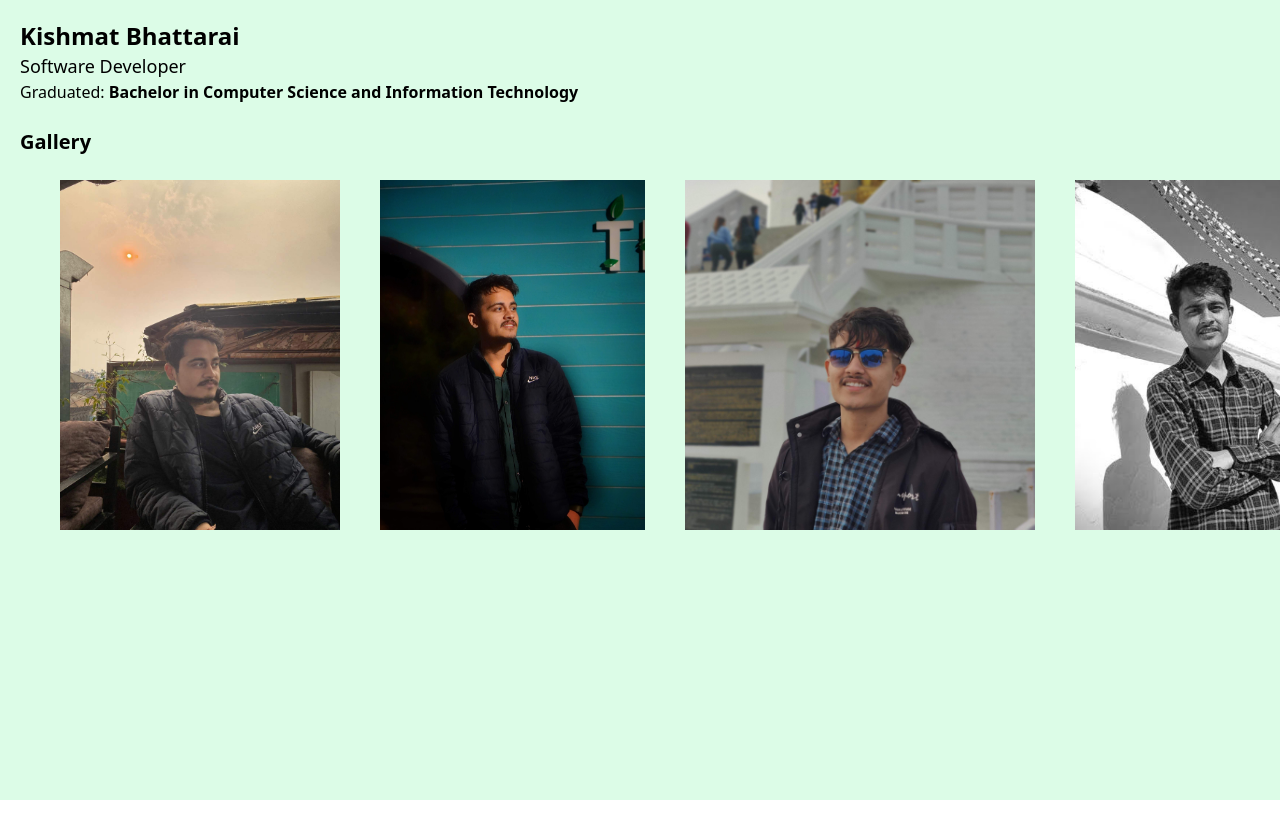
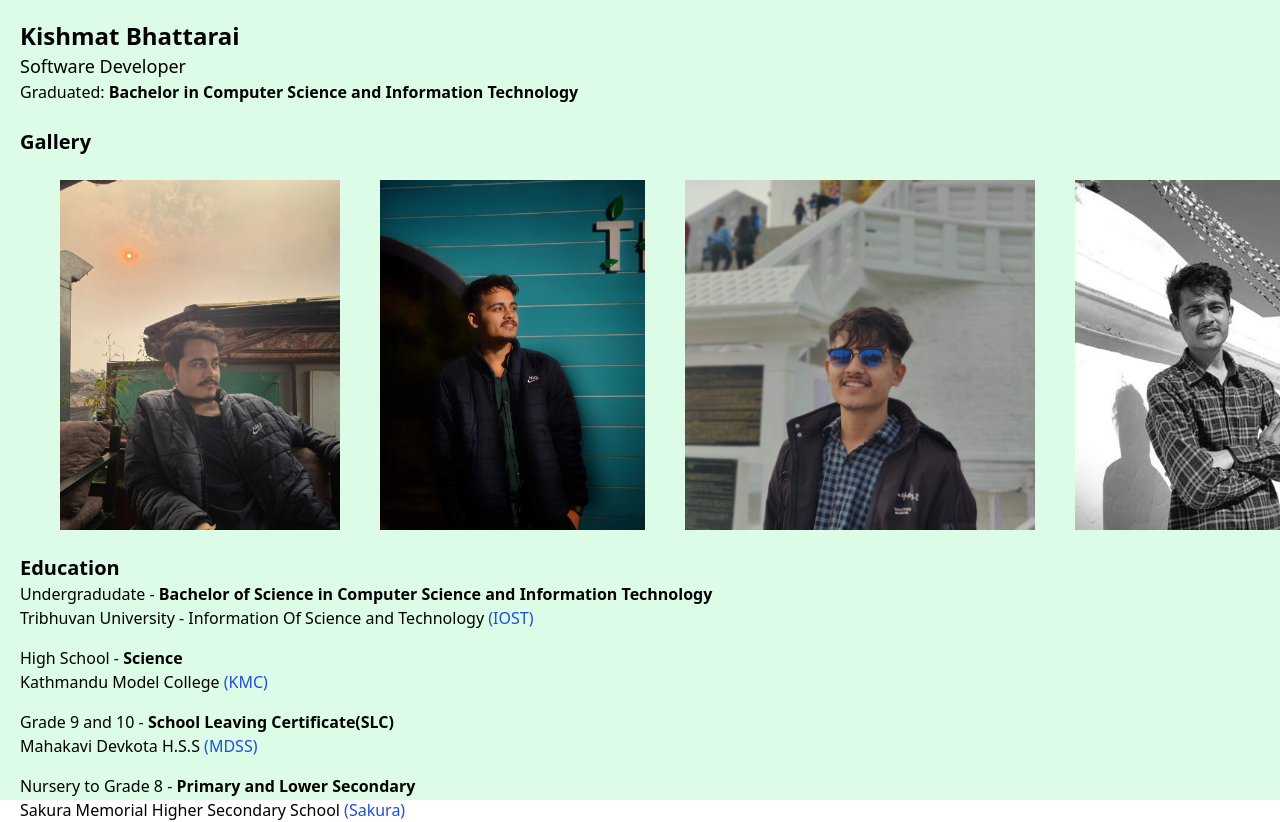
Before and after one commit to 0xkibh/kishmat-page, a Nuxt app: page / in a window 1280 px wide. Shown: the top 822 px of the page. Before the commit the page ends 800 px from the top, so only its background shows below. Built offline with nearby package versions, Linux system fonts and the light colour scheme.

Commit message:
feat: add education

```diff
--- a/app.vue
+++ b/app.vue
@@ -2,5 +2,6 @@
   <div class="py-5 px-5 flex flex-col space-y-6 bg-green-100  h-screen ">
     <Profile/>
     <Gallery/>
+    <Education/>
   </div>
 </template>
--- /dev/null
+++ b/components/education.vue
@@ -0,0 +1,23 @@
+<template>
+    <div>
+        <h2 class="text-xl font-semibold">Education</h2>
+        <div class="flex flex-col space-y-4">
+            <div>
+                <p>Undergradudate - <strong> Bachelor of Science in Computer Science and Information Technology</strong></p>
+                <p>Tribhuvan University - Information Of Science and Technology <a class="text-blue-700 font-medium" href="https://iost.tu.edu.np/">(IOST)</a></p>
+            </div>
+            <div>
+                <p>High School - <strong>Science</strong></p>
+                <p>Kathmandu Model College <a class="text-blue-700 font-medium" href="https://ktmmodelcollege.edu.np/">(KMC)</a></p>
+            </div>
+            <div>
+                <p>Grade 9 and 10 - <strong>School Leaving Certificate(SLC)</strong></p>
+                <p>Mahakavi Devkota H.S.S <a class="text-blue-700 font-medium" href="https://www.collegenp.com/school/mahakavi-devkota-secondary-school-parasi/">(MDSS)</a></p>
+            </div>
+            <div>
+                <p>Nursery to Grade 8 - <strong>Primary and Lower Secondary</strong></p>
+                <p>Sakura Memorial Higher Secondary School <a class="text-blue-700 font-medium" href="https://www.facebook.com/p/Sakura-memorial-higher-secondary-school-100063716913647/">(Sakura)</a></p>
+            </div>
+        </div>
+    </div>
+</template>
```
